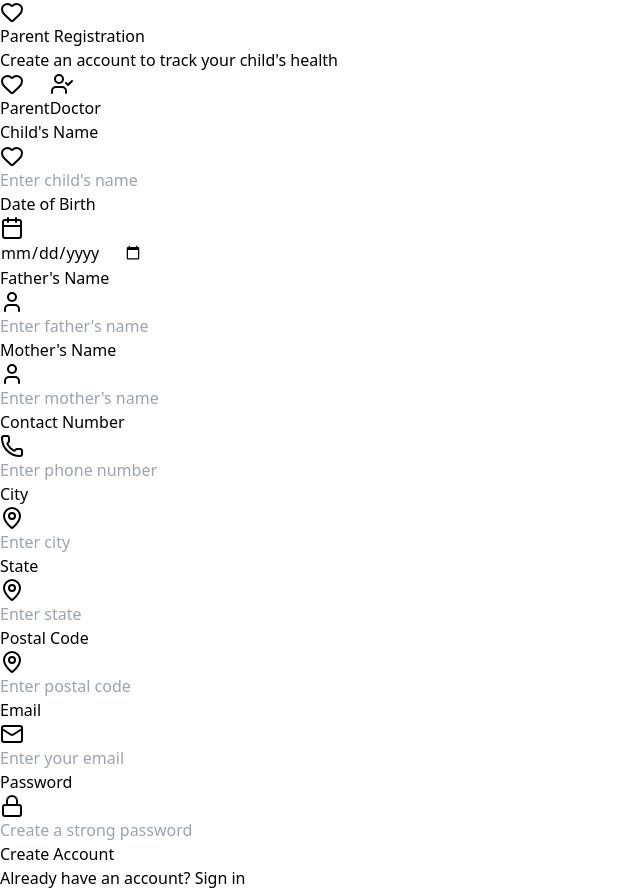
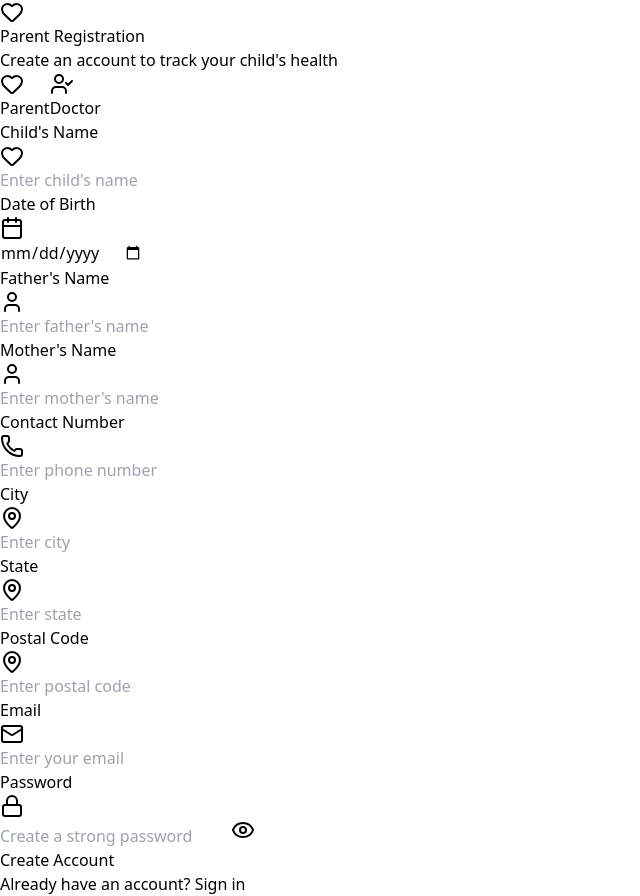
Before and after one commit to ShriyaGurjar/InfantCareCompass, a React (Vite) app in the folder client/: page /registration in a window 1280 px wide. Shown: the whole page, without its empty margins (0-640 px from the left). Built offline with nearby package versions, Linux system fonts and the light colour scheme.

Commit message:
Added the eye icon to show or hide password

```diff
--- a/client/src/pages/Registration.jsx
+++ b/client/src/pages/Registration.jsx
@@ -1,12 +1,13 @@
 import React, { useState } from "react";
-import { User, UserCheck, Mail, Lock, Phone, MapPin, Calendar, FileText, Award, Heart } from "lucide-react";
+import { User, UserCheck, Mail, Lock, Phone, MapPin, Calendar, FileText, Award, Heart,Eye,EyeOff } from "lucide-react";
 import { ToastContainer, toast } from "react-toastify";
 import "react-toastify/dist/ReactToastify.css";
 
 
 
 // Define InputField outside the main component to prevent re-creation on render
-const InputField = ({ icon: Icon, label, type = "text", name, value, onChange, error, ...props }) => (
+const InputField = ({ icon: Icon, label, type = "text", name, value,onToggleShowPassword,showPassword, onChange, error, ...props }) => (
+
   <div className="group relative">
     <label className="block text-sm font-semibold text-gray-700 mb-2">{label}</label>
     <div className="relative">
@@ -14,14 +15,27 @@ const InputField = ({ icon: Icon, label, type = "text", name, value, onChange, e
         <Icon className="h-5 w-5 text-gray-400" />
       </div>
       <input
-        type={type}
+        type={name === 'password' && showPassword ? 'text' : type}
         name={name}
         value={value || ''}
         onChange={(e) => onChange(name, e.target.value)}
         className="w-full pl-10 pr-4 py-3 border border-gray-200 rounded-xl shadow-sm focus:outline-none focus:ring-2 focus:ring-blue-500 focus:border-transparent bg-gray-50 focus:bg-white"
         {...props}
       />
+      {name === 'password' && (
+              <button
+                type="button"
+                onClick={onToggleShowPassword}
+                className="absolute right-4 top-4 p-1 text-gray-400 hover:text-gray-600 transition-colors"
+              >
+                {showPassword ? <EyeOff className="w-5 h-5" /> : <Eye className="w-5 h-5" />}
+              </button>
+      )}
+
     </div>
+
+
+
     {error && (
       <p className="mt-2 text-sm text-red-600 animate-pulse">{error}</p>
     )}
@@ -53,10 +67,16 @@ const TextAreaField = ({ icon: Icon, label, name, value, onChange, error, ...pro
 
 
 export default function Registration() {
+
+  const [showPassword, setShowPassword] = useState(false);
   const [role, setRole] = useState("PARENT");
   const [isSubmitting, setIsSubmitting] = useState(false);
   const [formData, setFormData] = useState({});
   const [errors, setErrors] = useState({});
+
+  const onToggleShowPassword =()=>{
+    setShowPassword(!showPassword);
+  }
 
   const handleRoleChange = (newRole) => {
     setRole(newRole);
@@ -212,7 +232,8 @@ export default function Registration() {
 
           {/* Common Fields */}
           <InputField icon={Mail} label="Email" name="email" type="email" placeholder="Enter your email" value={formData.email} onChange={handleInputChange} error={errors.email} />
-          <InputField icon={Lock} label="Password" name="password" type="password" placeholder="Create a strong password" value={formData.password} onChange={handleInputChange} error={errors.password} />
+          <InputField icon={Lock} label="Password" name="password" type="password" placeholder="Create a strong password" value={formData.password} onChange={handleInputChange} showPassword={showPassword}  onToggleShowPassword={onToggleShowPassword} error={errors.password} />
+
 
           {/* Submit */}
           <button
```
Also changed, not shown: 1 other file (tests, documents, lock files or other folders).
